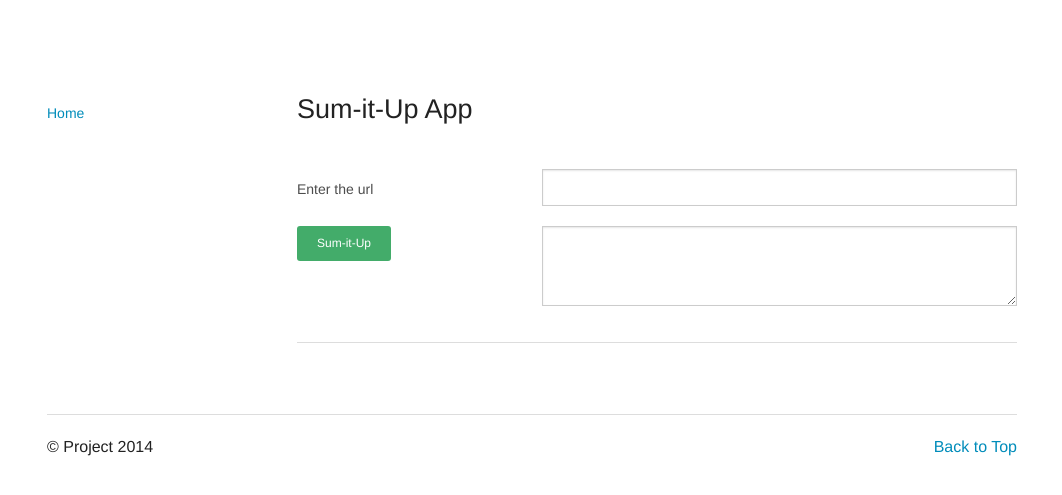
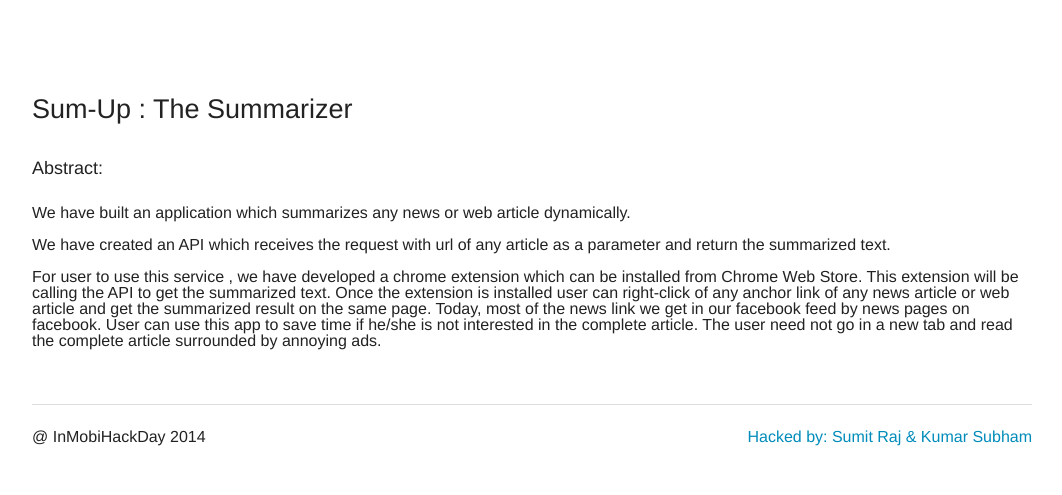
Before and after one commit to sumit12dec/Sum-it-Up, a Flask app: page / in a window 1280 px wide. Shown: the top 495 px of the page, without its empty margins (108-1170 px from the left). Run offline with Flask 2, Linux system fonts and the light colour scheme; parts of the project's set-up code (start-up, migrations or seed data) failed here and were passed over; some libraries are stand-ins or nearby versions.

Commit message:
updated index and base

```diff
--- a/summarize.py
+++ b/summarize.py
@@ -1,5 +1,6 @@
 #!/usr/bin/env python
 # -*- coding: utf-8 -*-
+#heroku config:set BUILDPACK_URL=https://github.com/heroku/heroku-buildpack-python
 import nltk
 from nltk.corpus import stopwords
 import logging,json
--- a/templates/base.html
+++ b/templates/base.html
@@ -28,12 +28,12 @@
 			<hr />
 				<div class="row">
 					<div class="large-6 columns">
-						<p>&copy; Project 2014</p>
+						<p>@ InMobiHackDay 2014</p>
 					</div>
 
 					<div class="large-6 columns">
 						<ul class="inline-list right">
-							<li><a href="#">Back to Top</a></li>
+							<li><a href="#">Hacked by: Sumit Raj & Kumar Subham</a></li>
 						</ul>
 					</div>
 				</div>
--- a/templates/index.html
+++ b/templates/index.html
@@ -12,55 +12,28 @@
 		<!-- Main Content Section -->
 		<!-- This has been source ordered to come first in the markup (and on small devices) but to be to the right of the nav on larger screens -->
 		<div class="row">
-			<div class="large-9 push-3 columns">
-				<h3>Sum-it-Up App</h3>
+			<div class="">
+				<h3>Sum-Up : The Summarizer</h3>
 
 				<br />
+				<h5>Abstract:</h5>
 				<br />
 
-				<form action="/Add" method="POST">
-					<div class="row">
-						<div class="large-12 columns">
-							<div class="row">
-								<div class="large-4 columns">
-									<label for="left-label" class="left inline">Enter the url</label>
-								</div>
-								<div class="large-8 columns">
-									<input type="text" id="left-label" name="value_a" placeholder="">
-								</div>
-							</div>
 
-
-
-							<div class="row">
-								<div class="large-4 columns">
-									<button class="button tiny radius success" type="submit" name="add">Sum-it-Up</button>
-								</div>
-								<div class="large-8 columns">
-									<textarea rows="15" cols="80" class="cobsession_token" name="sum">{{ sum1 }}</textarea>
-								</div>
-							</div>
-
-							<br />
-
-							<hr>
-
-							<br />
-
-							<div class="row">
-								<div class="large-12 columns">
-								</div>
-							</div>
-						</div>
-					</div>
-				</form>
+				<div>We have built an application which summarizes any news or web article dynamically.<br/><br/>
+We have created an API which receives the request with url of any article as a parameter and return the summarized text.
+<br/><br/>
+For user to use this service , we have developed a chrome extension which can be installed from Chrome Web Store. This extension will be calling the API to get the summarized text. Once the extension is installed user can right-click of any anchor link of any news article or web article and get the summarized result on the same page.
+Today, most of the news link we get in our facebook feed by news pages on facebook.
+User can use this app to save time if he/she is not interested in the complete article.
+The user need not go in a new tab and read the complete article surrounded by annoying ads. <div>
 			</div>
 
 			<!-- Nav Sidebar -->
 			<!-- This is source ordered to be pulled to the left on larger screens -->
 			<div class="large-3 pull-9 columns">
 				<ul class="side-nav">
-					<li><a href="/">Home</a></li>
+					<li><a href="/"></a></li>
 
 				</ul>
 			</div>
```
Also changed, not shown: 4 other files.
